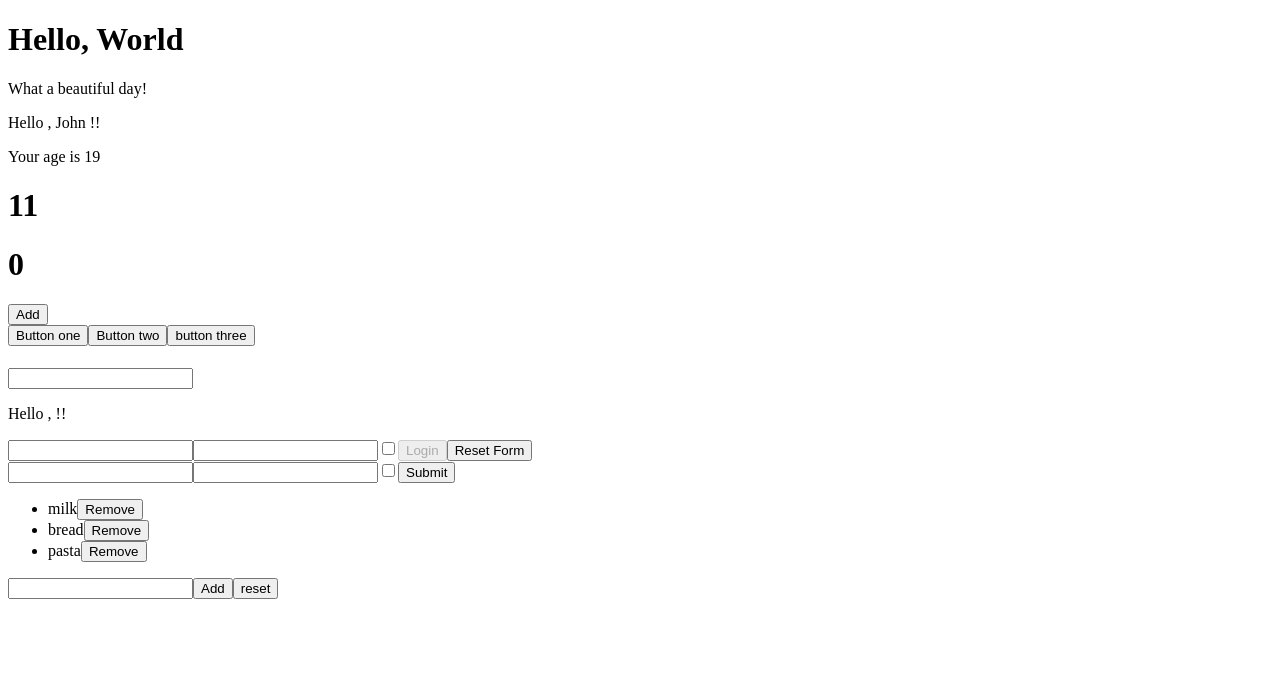
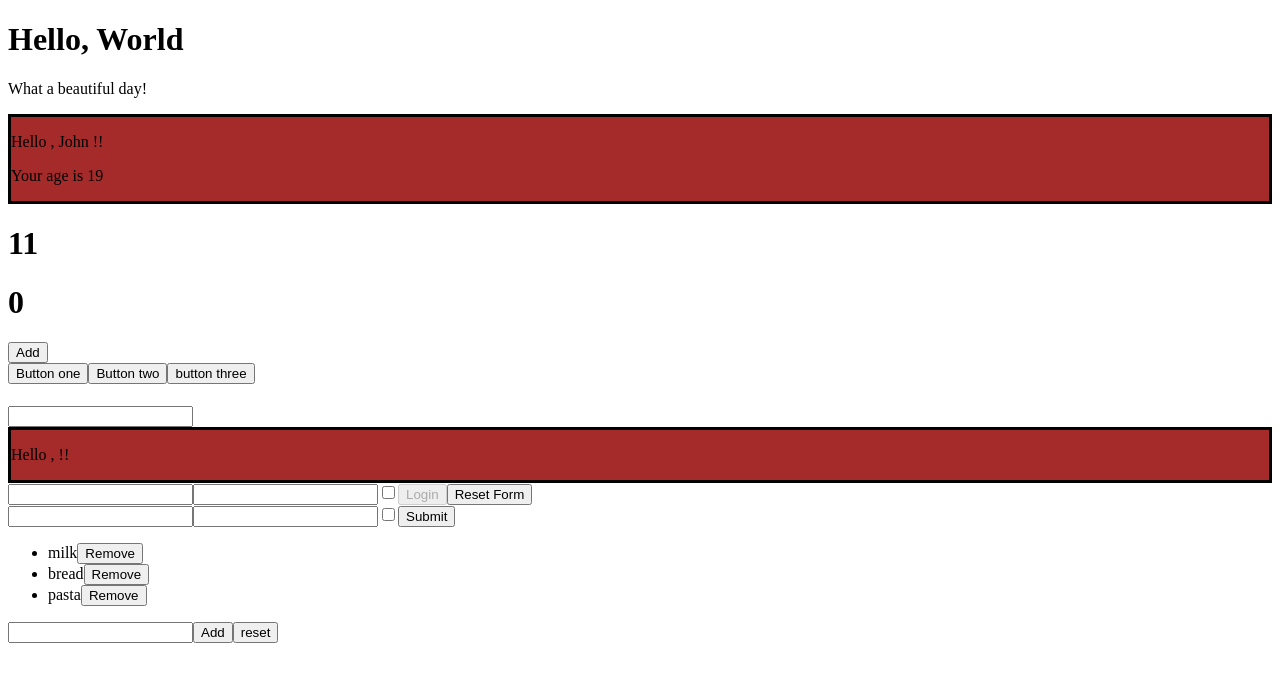
Before and after one commit to ChristianLestingi/React, a React (Create React App) app: page / in a window 1280 px wide. Shown: the top 682 px of the page. Built offline with nearby package versions, Linux system fonts and the light colour scheme.

Commit message:
StylingComponents/01

```diff
--- a/src/App.js
+++ b/src/App.js
@@ -8,6 +8,7 @@ import { InteractiveWelcome } from "./InteractiveWelcome";
 import { Login } from "./Login";
 import { UncontrolledLogin } from "./UncontrolledLogin";
 import { TodoList } from "./TodoList";
+
 
 
 export class App extends React.Component {
--- a/src/Index.js
+++ b/src/Index.js
@@ -1,7 +1,7 @@
-import ReactDOM  from 'react-dom'
+import ReactDOM from "react-dom";
 
-import { App } from "./App"
-
+import { App } from "./App";
+import "./index.css";
 
 const root = document.querySelector("#root");
 
--- a/src/Welcome.js
+++ b/src/Welcome.js
@@ -5,9 +5,9 @@ import { Age } from "./Age";
 export class Welcome extends React.Component {
   render() {
     return (
-      <div>
+      <div className="welcome">
         <p>Hello , {this.props.name} !!</p>
-       { this.props.name==='John' &&<Age age={19} />}
+        {this.props.name === "John" && <Age age={19} />}
       </div>
     );
   }
--- /dev/null
+++ b/src/index.css
@@ -0,0 +1,4 @@
+.welcome{
+    background-color: brown;
+    border: 3px solid black;
+}
```
